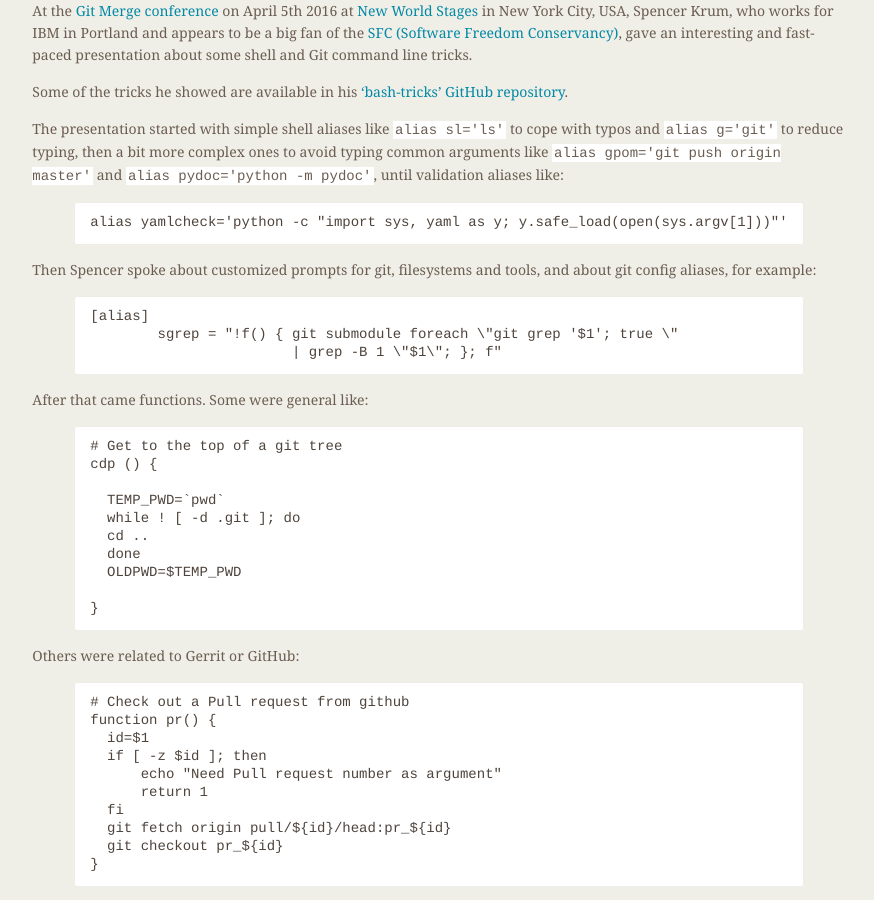
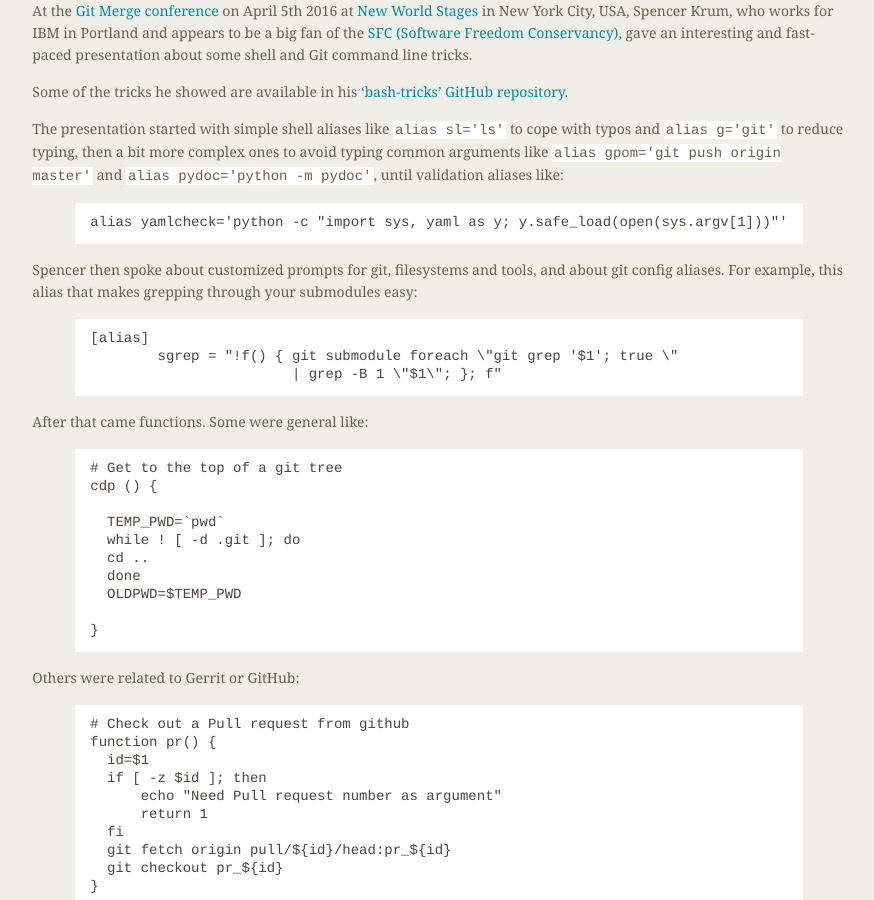
Before and after one commit to git/git.github.io, a Jekyll site: the page built from rev_news/drafts/edition-15.md, in a window 1280 px wide and 900 px high, scrolled down 1124 px. Shown: the whole window, without its empty margins (339-1213 px from the left). Built offline with Jekyll 4.4.1, drawn with Linux system fonts in a browser that asks for light colours.

Commit message:
Expand explanation of example submodule grep alias

````diff
--- a/rev_news/drafts/edition-15.md
+++ b/rev_news/drafts/edition-15.md
@@ -98,8 +98,9 @@ until validation aliases like:
 alias yamlcheck='python -c "import sys, yaml as y; y.safe_load(open(sys.argv[1]))"'
 ```
 
-Then Spencer spoke about customized prompts for git, filesystems and
-tools, and about git config aliases, for example:
+Spencer then spoke about customized prompts for git, filesystems and
+tools, and about git config aliases. For example, this alias that makes
+grepping through your submodules easy:
 
 ```
 [alias]
````
